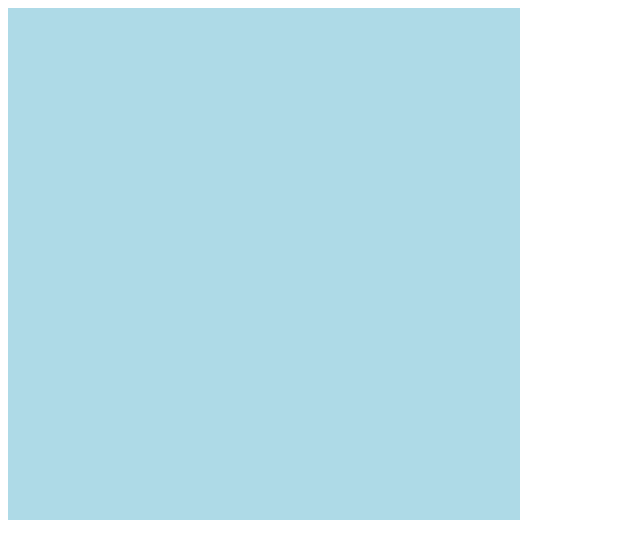
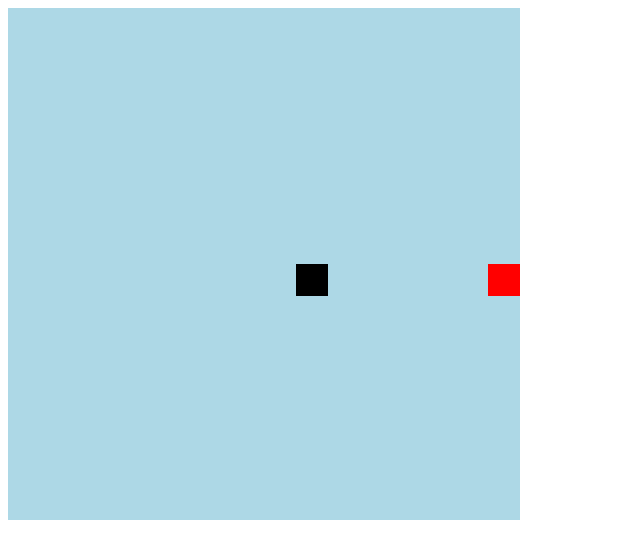
Before and after one commit to EricGPTI/Jogo_Cobrinha_DIO, a plain HTML site: page index.html in a window 1280 px wide. Shown: the whole page, without its empty margins (0-640 px from the left). Drawn offline with Linux system fonts and the light colour scheme.

Commit message:
Criado food

```diff
--- a/index.html
+++ b/index.html
@@ -4,8 +4,8 @@
         <meta charset="utf-8">
         <meta name="viewport" content="width=device-width" initial-scale=1.0>
         <meta http-equiv="X-UA-Compatible" content="IE=edge">
-        <link rel="stylesheet" href="./static/css/style.css">
-        <script defer src="./static/js/script.js"></script>
+        <link rel="stylesheet" href="static/css/style.css">
+        <script src="./static/js/script.js" defer></script>
         <title>Snake Game</title>
     </head>
     <body>
--- a/static/js/script.js
+++ b/static/js/script.js
@@ -1,10 +1,10 @@
 let canvas = document.getElementById("snake");
 let context = canvas.getContext("2d");
 let box = 32;
-let snake = []
+let snake = [];
 snake[0] = {
     x: 8 * box,
-    y: 8 * box
+    y: 8 * box,
 }
 
 let direction = "right";
@@ -15,6 +15,8 @@ function criarBG() {
     context.fillRect(0, 0, 16 * box, 16 * box);
 }
 
+document.addEventListener('keydown', update);
+
 function criarCobrinha() {
     for(i=0; i < snake.length; i++){
         context.fillStyle = "black";
@@ -22,9 +24,33 @@ function criarCobrinha() {
     }
 }
 
-function start(){
+function update (event) {
+    if(event.keyCode == 37 && direction != "right") direction = "left";
+    if(event.keyCode == 38 && direction != "down") direction = "up";
+    if(event.keyCode == 39 && direction != "left") direction = "right";
+    if(event.keyCode == 40 && direction != "up") direction = "down";
+}
+
+let food = {
+    x: Math.floor(Math.random() * 15 + 1) * box,
+    y: Math.floor(Math.random() * 15 + 1) * box
+}
+
+function drawFood() {
+    context.fillStyle = "red";
+    context.fillRect(food.x, food.y, box, box);
+}
+
+
+function start() {
+    if(snake[0].x > 15 * box && direction == "right") snake[0].x = 0;
+    if(snake[0].x < 0 * box && direction == "left") snake[0].x = 15;
+    if(snake[0].y > 15 * box && direction == "up") snake[0].y = 0;
+    if(snake[0].y < 0 * box && direction == "down") snake[0].y = 15;
+
     criarBG();
     criarCobrinha();
+    drawFood();
 
     let snakeX = snake[0].x;
     let snakeY = snake[0].y;
```
